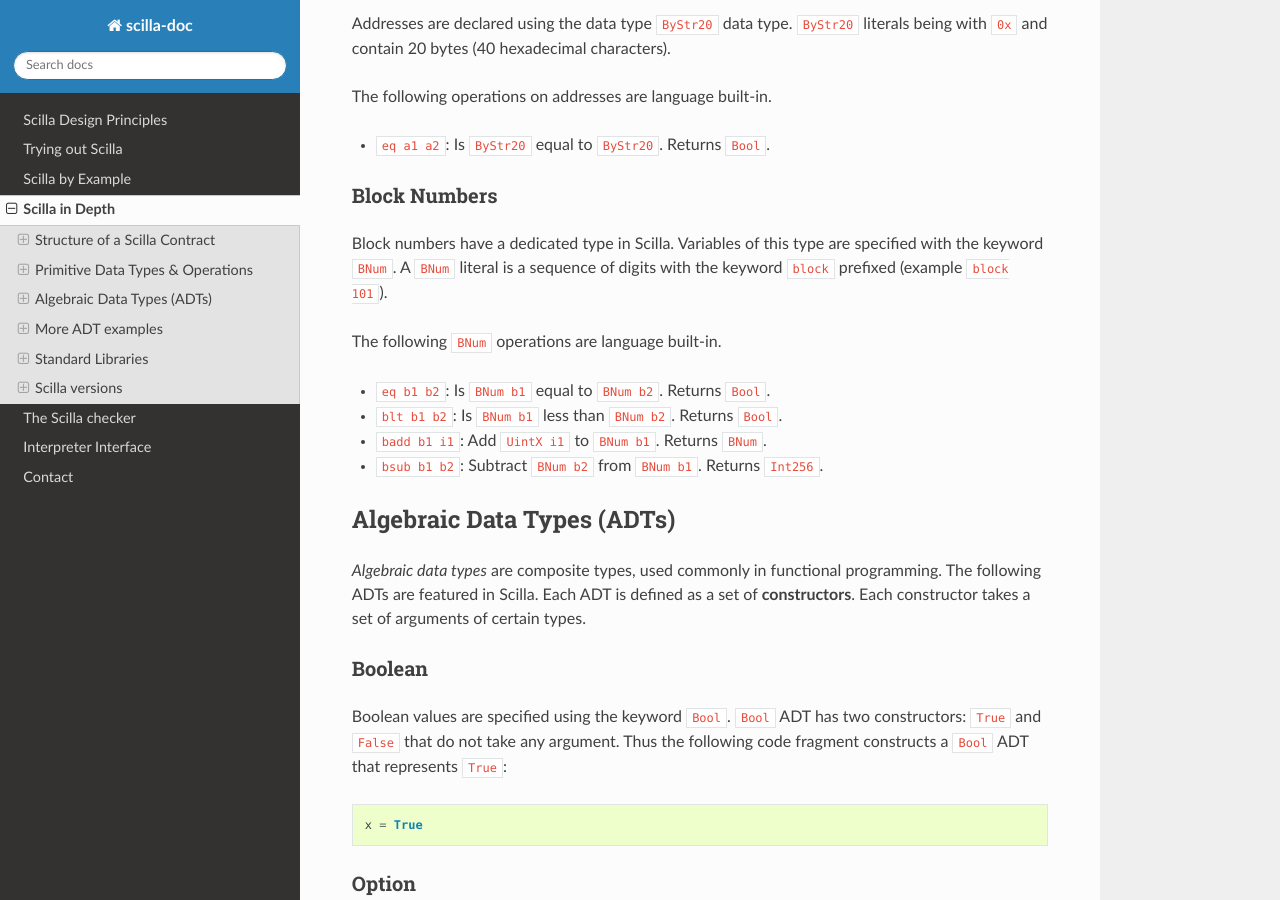
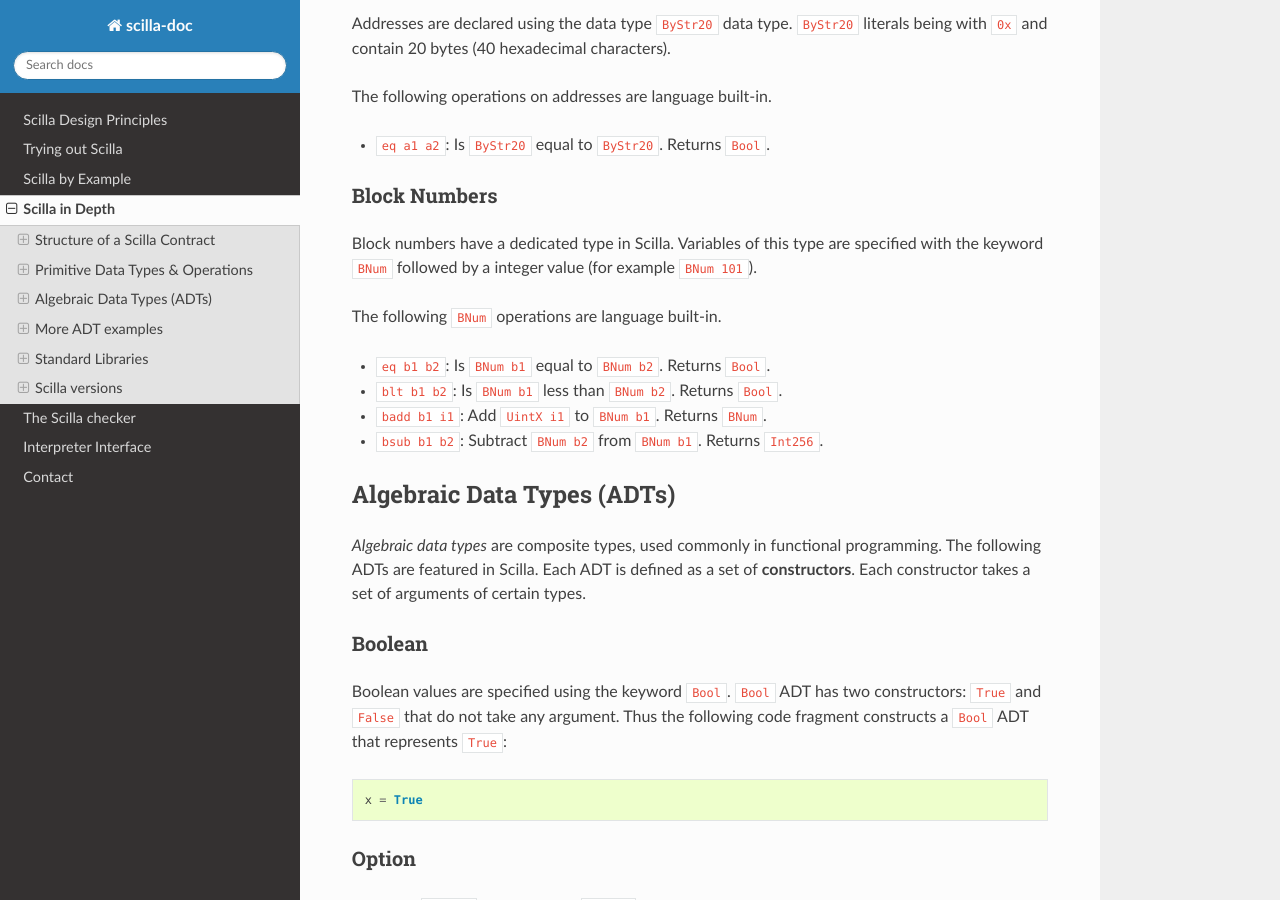
Before and after one commit to Zilliqa/scilla-docs, a Sphinx documentation site: the page built from docs/source/scilla-in-depth.rst, in a window 1280 px wide and 900 px high, scrolled down 7642 px. Built offline with Sphinx 7.4.7 and the Read the Docs theme 2.0.0, drawn with Linux system fonts in a browser that asks for light colours.

Commit message:
Removed reference to block keyword

```diff
--- a/docs/source/scilla-in-depth.rst
+++ b/docs/source/scilla-in-depth.rst
@@ -434,9 +434,9 @@ The following operations on addresses are language built-in.
 
 Block Numbers
 *************
-Block numbers have a dedicated type in Scilla. Variables of this type are
-specified with the keyword ``BNum``. A ``BNum`` literal is a sequence of
-digits with the keyword ``block`` prefixed (example ``block 101``).
+Block numbers have a dedicated type in Scilla. Variables of this type
+are specified with the keyword ``BNum`` followed by a integer value
+(for example ``BNum 101``).
 
 The following ``BNum`` operations are language built-in.
 
```
